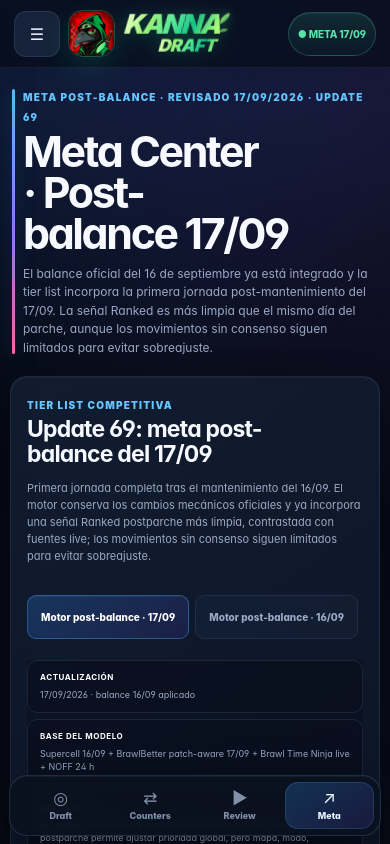
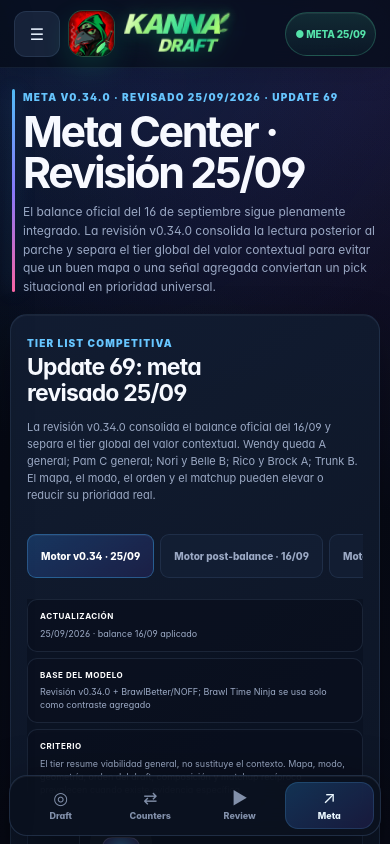
Before and after one commit to Raixerx1/Brawl-Stars-Lab-, a Next.js app: page /meta in a window 390 px wide. Shown: the top 844 px of the page. Built offline with nearby package versions, Linux system fonts and the light colour scheme; no server answers.

Commit message:
feat: finish Kanna Draft v0.34.0 Work changes
Consolidate the Sep 25 post-balance review, contextual tiers, Draft/Counter propagation, Pam first-pick calibration, mobile accessibility, and PWA cache refresh.

```diff
--- a/public/sw.js
+++ b/public/sw.js
@@ -1,4 +1,4 @@
-const CACHE = "kanna-draft-v0332-crow4";
+const CACHE = "kanna-draft-v0340-crow4";
 const CORE = [
   "/",
   "/draft",
--- a/src/app/counters/page.tsx
+++ b/src/app/counters/page.tsx
@@ -7,9 +7,9 @@
 export default function CountersPage() {
   return <div className="page">
     <div className="page-heading">
-      <span className="eyebrow">Matchup Lab v0.16 · recalculado 17/09</span>
+      <span className="eyebrow">Matchup Lab v0.17 · recalculado 25/09</span>
       <h1>Counters y amenazas</h1>
-      <p>Los enfrentamientos están sincronizados con el meta post-balance: ajustes oficiales del 16/09, viabilidad actualizada el 17/09 y cálculo recíproco por movilidad, antidive, control, alcance y wallbreak. Este mismo motor alimenta Draft Assist.</p>
+      <p>Los enfrentamientos están sincronizados con el roster v0.34.0: balance oficial del 16/09, revisión de viabilidad del 25/09 y cálculo recíproco por movilidad, antidive, control, alcance y wallbreak. El mismo motor alimenta Draft Assist, por lo que los cambios de Wendy, Pam, Nori, Rico, Belle, Brock y Trunk se propagan a ambos módulos.</p>
     </div>
     <CounterExplorer brawlers={brawlers} />
   </div>;
--- a/src/app/meta/page.tsx
+++ b/src/app/meta/page.tsx
@@ -44,9 +44,9 @@
 
   return <div className="page">
     <div className="page-heading">
-      <span className="eyebrow">Meta post-balance · revisado 17/09/2026 · Update 69</span>
-      <h1>Meta Center · Post-balance 17/09</h1>
-      <p>El balance oficial del 16 de septiembre ya está integrado y la tier list incorpora la primera jornada post-mantenimiento del 17/09. La señal Ranked es más limpia que el mismo día del parche, aunque los movimientos sin consenso siguen limitados para evitar sobreajuste.</p>
+      <span className="eyebrow">Meta v0.34.0 · revisado 25/09/2026 · Update 69</span>
+      <h1>Meta Center · Revisión 25/09</h1>
+      <p>El balance oficial del 16 de septiembre sigue plenamente integrado. La revisión v0.34.0 consolida la lectura posterior al parche y separa el tier global del valor contextual para evitar que un buen mapa o una señal agregada conviertan un pick situacional en prioridad universal.</p>
     </div>
 
     <MetaTierList data={tierListRaw} brawlers={brawlers} />
@@ -78,7 +78,7 @@
         <div>
           <span className="eyebrow">Mantenimiento 16/09 · oficial</span>
           <h2>Buffs del balance</h2>
-          <p>Poco, Chuck, Ollie, Trunk, Willow, Juju, Pam, Belle y R-T reciben mejoras directas. La promoción en tier se mantiene prudente hasta acumular más Ranked postparche.</p>
+          <p>Poco, Chuck, Ollie, Trunk, Willow, Juju, Pam, Belle y R-T reciben mejoras directas. v0.34.0 conserva esos cambios mecánicos, pero limita su traducción a tier global cuando el rendimiento depende del mapa o de una composición concreta.</p>
         </div>
         <strong>{september16.buffs.length} afectados</strong>
       </div>
@@ -107,7 +107,7 @@
         <strong>{meta.newestBrawler}</strong>
       </div>
       <div className="stats-grid">
-        <div className="stat-card"><b>17/09</b><span>última recalibración competitiva</span></div>
+        <div className="stat-card"><b>25/09</b><span>última recalibración competitiva</span></div>
         <div className="stat-card"><b>{rankedFeatured.mode}</b><span>último modo Ranked destacado registrado</span></div>
         <div className="stat-card"><b>{meta.rankedDataThrough}</b><span>evidencia observada activa</span></div>
         <div className="stat-card"><b>{meta.officialPatchDate}</b><span>balance oficial vigente</span></div>
@@ -118,49 +118,49 @@
     <section className="panel spaced">
       <div className="section-title">
         <div>
-          <span className="eyebrow">Modelo competitivo · revisión 17/09</span>
+          <span className="eyebrow">Modelo competitivo · revisión 25/09</span>
           <h2>Qué cambia en Draft Engine</h2>
-          <p>{patchDay.status}. La capa del 17/09 vuelve a ordenar la viabilidad global sin deshacer los deltas mecánicos del 16/09.</p>
+          <p>{patchDay.status}. v0.34.0 mantiene los deltas mecánicos del 16/09, pero recalibra la viabilidad general y el riesgo de first pick con una lectura más estable.</p>
         </div>
-        <strong>17/09</strong>
+        <strong>v0.34.0</strong>
       </div>
       <div className="patch-grid">
         <article className="patch-card">
           <div>
-            <span className="patch-badge patch-up">SUBEN</span>
-            <h3>Buffs modelizados</h3>
+            <span className="patch-badge patch-up">BUFFS VIGENTES</span>
+            <h3>Mejoras mecánicas conservadas</h3>
             <div className="tag-row">{patchDay.buffs.map((name) => <span key={name}>{name}</span>)}</div>
-            <p>El cambio oficial entra inmediatamente en el modelo; la promoción global posterior depende de la señal competitiva acumulada.</p>
+            <p>El buff oficial sigue entrando al motor. Su efecto sobre tier y prioridad de draft se limita cuando el valor depende de mapa, modo o protección del equipo.</p>
           </div>
         </article>
         <article className="patch-card">
           <div>
-            <span className="patch-badge patch-down">BAJAN</span>
-            <h3>Nerfs modelizados</h3>
+            <span className="patch-badge patch-down">NERFS VIGENTES</span>
+            <h3>Recortes mecánicos conservados</h3>
             <div className="tag-row danger">{patchDay.nerfs.map((name) => <span key={name}>{name}</span>)}</div>
-            <p>Se reduce seguridad, tempo o burst según el cambio. El mapa y el matchup concreto todavía pueden convertirlos en la mejor respuesta.</p>
+            <p>Los recortes siguen reduciendo seguridad, tempo o burst. Un mapa favorable puede compensar parte del nerf, pero no revierte automáticamente el tier general.</p>
           </div>
         </article>
         <article className="patch-card">
           <div>
-            <span className="patch-badge">MIXTO</span>
-            <h3>No forzar conclusión por un solo indicador</h3>
-            <div className="tag-row">{patchDay.mixed.map((name) => <span key={name}>{name}</span>)}</div>
-            <p>Wendy gana vida base y movilidad sobre agua con gadget, pero pierde una parte importante de sus escudos y de la resistencia de la torreta; el 17/09 pasa de S+ a S.</p>
+            <span className="patch-badge">RECALIBRADO</span>
+            <h3>Wendy deja de ser prioridad S global</h3>
+            <div className="tag-row"><span>Wendy · A</span></div>
+            <p>La vida base y la movilidad sobre agua siguen aportando, pero los escudos y la torreta más débiles elevan el riesgo de abrirla a ciegas. v0.34.0 la deja en A general.</p>
           </div>
         </article>
       </div>
 
       <div className="meta-signal-grid-v32">
         <article>
-          <span className="eyebrow">Núcleo alto del 17/09</span>
-          <h3>Gus · Amber · Shade · Wendy · El Primo · Ash · Poco</h3>
-          <p>Combinan fortaleza previa, impacto mecánico del parche y señal post-mantenimiento. El orden concreto depende del mapa y del draft.</p>
+          <span className="eyebrow">Decisiones consolidadas 25/09</span>
+          <h3>Wendy A · Brock A · Rico A · Nori B · Belle B · Trunk B · Pam C</h3>
+          <p>Son tiers generales. Rico puede alcanzar valor S contextual; Nori y Belle A contextual; Pam B/A contextual en Zona Restringida y mapas estáticos que protegen su torreta.</p>
         </article>
         <article>
-          <span className="eyebrow danger-text">Lectura con cautela</span>
-          <h3>Wendy · Nori · R-T · Ollie · Chuck · Meg</h3>
-          <p>El cambio de kit, el rol contextual o la muestra todavía joven impiden convertir una subida puntual en una conclusión universal.</p>
+          <span className="eyebrow danger-text">Contexto antes que etiqueta</span>
+          <h3>Rico · Nori · Belle · Pam</h3>
+          <p>Estos picks son especialmente sensibles a geometría, modo y composición. Draft Assist aplica sus perfiles y afinidades concretas en lugar de elevar permanentemente el tier global.</p>
         </article>
       </div>
     </section>
@@ -224,13 +224,13 @@
 
     <section className="panel spaced">
       <span className="eyebrow">Criterio competitivo</span>
-      <h2>Cómo interpretar la revisión del 17/09</h2>
+      <h2>Cómo interpretar la revisión del 25/09</h2>
       <div className="note-list">
-        <p>✓ Las cifras de balance son oficiales de Supercell; los tiers son una interpretación competitiva actualizada con señal posterior al mantenimiento.</p>
-        <p>✓ BrawlBetter patch-aware se prioriza para Ranked; Brawl Time Ninja y NOFF sirven de contraste para detectar picos de uso o discrepancias.</p>
-        <p>✓ Un movimiento aislado de una fuente no fuerza por sí solo un salto extremo de tier.</p>
-        <p>✓ Mapa, geometría, orden del draft y matchup uno a uno conservan prioridad sobre el tier global.</p>
-        <p>✓ El snapshot provisional del 16/09 permanece accesible para comparar cuánto cambió la lectura tras la primera jornada postparche.</p>
+        <p>✓ Las cifras del balance del 16/09 siguen siendo las oficiales de Supercell; los tiers son una capa competitiva del motor.</p>
+        <p>✓ BrawlBetter y NOFF pesan más en esta revisión; Brawl Time Ninja se usa como contraste agregado y no como señal post-hotfix aislada.</p>
+        <p>✓ Un buen rendimiento en un modo o geometría concreta se expresa como valor contextual, no como promoción automática del tier global.</p>
+        <p>✓ Mapa, geometría, orden del draft, composición y matchup uno a uno conservan prioridad sobre el tier general.</p>
+        <p>✓ Los snapshots previos permanecen como histórico para distinguir el efecto del parche de la recalibración posterior.</p>
       </div>
     </section>
   </div>;
--- a/src/components/AppShell.tsx
+++ b/src/components/AppShell.tsx
@@ -41,7 +41,7 @@
         const active = isActivePath(path, href);
         return <Link key={href} className={active ? "active" : ""} aria-current={active ? "page" : undefined} href={href} onClick={() => setOpen(false)}><span aria-hidden="true">{icon}</span>{label}</Link>;
       })}</nav>
-      <div className="sidebar-note"><b>Base v0.33.3</b><span>Meta U69 · post-balance 17/09</span><span>Analyzer v0.33 · captura + lectura en vivo</span></div>
+      <div className="sidebar-note"><b>Base v0.34.0</b><span>Meta U69 · revisado 25/09</span><span>Analyzer v0.33 · captura + lectura en vivo</span></div>
     </aside>
     <main>
       <header className="topbar kanna-topbar">
@@ -55,7 +55,7 @@
             <em>Draft</em>
           </span>
         </Link>
-        <Link className="status-pill" href="/meta">● META 17/09</Link>
+        <Link className="status-pill" href="/meta">● META 25/09</Link>
       </header>
       {children}
       <footer>Proyecto independiente no afiliado a Supercell. Imágenes servidas por BrawlAPI/Brawlify. Los tiers estadísticos no equivalen por sí solos a porcentajes de victoria en tu draft.</footer>
--- a/src/components/MetaTierList.tsx
+++ b/src/components/MetaTierList.tsx
@@ -15,7 +15,7 @@
 };
 
 const tierOrder = ["S+", "S", "A+", "A", "B+", "B", "C", "D", "F", "Sin datos"];
-const CURRENT_MODEL_LABEL = "Motor post-balance · 17/09";
+const CURRENT_MODEL_LABEL = "Motor v0.34 · 25/09";
 
 function sourceForSnapshot(snapshot: string, data: TierListData) {
   if (snapshot.startsWith("BrawlMetrics Legendary")) {
@@ -55,9 +55,9 @@
     return grouped;
   }, [brawlers]);
 
-  // The live 17/09 model is generated from the same runtime roster consumed by
-  // Draft Assist and Counter Explorer. The 16/09 JSON snapshot remains below as
-  // an auditable historical tab.
+  // The v0.34 model is generated from the same runtime roster consumed by Draft
+  // Assist and Counter Explorer. Older JSON snapshots remain available as an
+  // auditable historical reference.
   const currentModel = rosterFallback;
   const snapshots = useMemo<Record<string, TierSnapshot>>(() => ({
     [CURRENT_MODEL_LABEL]: currentModel,
@@ -68,7 +68,7 @@
   const [snapshot, setSnapshot] = useState(CURRENT_MODEL_LABEL);
   const selected = snapshots[snapshot] || currentModel;
   const isCurrentModel = snapshot === CURRENT_MODEL_LABEL;
-  const snapshotDate = snapshot.match(/(\d{2}\/\d{2})/)?.[1] || "17/09";
+  const snapshotDate = snapshot.match(/(\d{2}\/\d{2})/)?.[1] || "25/09";
   const snapshotSource = sourceForSnapshot(snapshot, data);
   const lookup = useMemo(
     () => new Map(brawlers.map((brawler) => [brawler.name, brawler])),
@@ -79,11 +79,11 @@
     <div className="section-title">
       <div>
         <span className="eyebrow">Tier list competitiva</span>
-        <h2>Update 69: meta post-balance del 17/09</h2>
+        <h2>Update 69: meta revisado 25/09</h2>
         <p>{isCurrentModel
-          ? "Primera jornada completa tras el mantenimiento del 16/09. El motor conserva los cambios mecánicos oficiales y ya incorpora una señal Ranked postparche más limpia, contrastada con fuentes live; los movimientos sin consenso siguen limitados para evitar sobreajuste."
+          ? "La revisión v0.34.0 consolida el balance oficial del 16/09 y separa el tier global del valor contextual. Wendy queda A general; Pam C general; Nori y Belle B; Rico y Brock A; Trunk B. El mapa, el modo, el orden y el matchup pueden elevar o reducir su prioridad real."
           : snapshot.startsWith("Motor post-balance · 16/09")
-            ? "Fotografía provisional del mismo día del mantenimiento. Se conserva para auditar cuánto cambió la lectura tras acumular una jornada postparche."
+            ? "Fotografía provisional del mismo día del mantenimiento. Se conserva para auditar cuánto cambió la lectura al acumular señal postparche."
             : snapshot.startsWith("Motor U69")
               ? "Fotografía operativa anterior al balance del 16/09. Se conserva para ver qué movimientos vienen del parche y cuáles ya existían antes."
               : snapshot.startsWith("BrawlMetrics Legendary")
@@ -105,12 +105,12 @@
     </div>
 
     <div className="meta-tier-source">
-      <span><b>Actualización</b>{isCurrentModel ? "17/09/2026 · balance 16/09 aplicado" : `${snapshotDate}/2026`}</span>
+      <span><b>Actualización</b>{isCurrentModel ? "25/09/2026 · balance 16/09 aplicado" : `${snapshotDate}/2026`}</span>
       <span><b>{isCurrentModel ? "Base del modelo" : "Fuente estadística"}</b>{isCurrentModel
-        ? "Supercell 16/09 + BrawlBetter patch-aware 17/09 + Brawl Time Ninja live + NOFF 24 h"
+        ? "Revisión v0.34.0 + BrawlBetter/NOFF; Brawl Time Ninja se usa solo como contraste agregado"
         : snapshotSource.label}{!isCurrentModel && <a href={snapshotSource.url} target="_blank" rel="noreferrer">Abrir fuente ↗</a>}</span>
       <span><b>Criterio</b>{isCurrentModel
-        ? "El cambio oficial sigue pesando desde el minuto uno; la primera jornada postparche permite ajustar prioridad global, pero mapa, modo, geometría, orden y matchup recíproco prevalecen sobre el tier."
+        ? "El tier resume viabilidad general, no sustituye el contexto. Mapa, modo, geometría, orden del draft, composición y matchup recíproco prevalecen cuando existe evidencia específica."
         : snapshot.startsWith("BrawlMetrics Legendary")
           ? "Dato de Legendary previo al balance: útil como baseline, no como estado actual del parche."
           : snapshot.includes("02/09")
--- a/src/lib/data.ts
+++ b/src/lib/data.ts
@@ -7,6 +7,7 @@
 import { update69LiveSources, update69MetaLive } from "./update69-meta";
 import { applyUpdate69Maps } from "./update69-maps";
 import { applyPostBalance1709 } from "./post-balance-1709";
+import { applyPostBalance2509 } from "./post-balance-2509";
 import { rankCountersAgainst, rankTargetsFor } from "./counter-engine";
 
 const currentMetaSources = [
@@ -16,11 +17,14 @@
 
 /**
  * Update 69 + balance 16/09. The patch layer applies the official mechanical
- * changes first; the 17/09 layer then updates the observed competitive baseline
- * using the first cleaner post-maintenance Ranked sample.
+ * changes first; the 17/09 layer establishes the first clean post-maintenance
+ * baseline; v0.34.0 then consolidates the later 25/09 review without rewriting
+ * unrelated roster decisions.
  */
-export const brawlers = applyPostBalance1709(
-  applyUpdate69Live(applySeason53Meta(brawlersRaw as Brawler[])),
+export const brawlers = applyPostBalance2509(
+  applyPostBalance1709(
+    applyUpdate69Live(applySeason53Meta(brawlersRaw as Brawler[])),
+  ),
 );
 
 const isStrongDraftMatchup = (matchup: ReturnType<typeof rankTargetsFor>[number]) =>
@@ -29,10 +33,10 @@
 
 /**
  * Draft Engine consumes counters/counteredBy as strong tactical relationships.
- * Rebuild them from the current reciprocal engine after the 17/09 calibration,
- * so old static relations cannot override the September 16 balance. We admit a
- * slightly wider explicit relation (>=66) but keep calculated matchups at >=70
- * and require at least medium confidence.
+ * Rebuild them from the current reciprocal engine after the v0.34.0 calibration,
+ * so old static relations cannot override the September 16 balance or the later
+ * 25/09 viability review. Calculated matchups require >=70 plus at least medium
+ * confidence; explicit reviewed relations are admitted from >=66.
  */
 export const draftBrawlers: Brawler[] = brawlers.map((brawler) => ({
   ...brawler,
@@ -65,19 +69,18 @@
 export const meta = {
   ...metaRaw,
   ...update69MetaLive,
-  updated: "2026-09-17",
-  rankedDataThrough: "17/09/2026 · BrawlBetter patch-aware + Brawl Time Ninja live + NOFF 24 h · baseline Ranked alto 03/09",
-  update69BalanceStatus: "BALANCE 16/09 APLICADO · meta recalibrado 17/09 con la primera jornada post-mantenimiento. Se conserva freno anti-sobreajuste para señales sin consenso.",
-  nextBalanceWindow: "Seguimiento postparche 18–19/09/2026 · confirmar estabilidad de Gus, Wendy, Poco, R-T y las promociones de control/soporte",
+  updated: "2026-09-25",
+  rankedDataThrough: "25/09/2026 · revisión v0.34.0 post-balance; BrawlBetter/NOFF priorizados y Brawl Time Ninja usado solo como contraste agregado",
+  update69BalanceStatus: "BALANCE 16/09 APLICADO · v0.34.0 consolidado 25/09. Los tiers globales no sustituyen el ajuste por mapa, modo, orden y matchup.",
+  nextBalanceWindow: "Seguimiento posterior a v0.34.0 · vigilar estabilidad de Wendy y Pam y mantener los picks contextuales separados del tier global",
   update69Highlights: [
     "Balance oficial del 16/09 plenamente aplicado al Draft Engine y al Counter Engine.",
-    "La primera jornada postparche consolida a Gus como referencia del grupo alto; Amber, Shade, Wendy y El Primo siguen con prioridad competitiva elevada.",
-    "Poco sube al núcleo S del modelo por el doble buff de curación y una señal Ranked favorable tras el mantenimiento.",
-    "Wendy baja de S+ a S: sigue fuerte, pero los recortes de escudo y torreta aumentan el riesgo de abrirla a ciegas.",
-    "Lou, Sandy, Larry & Lawrie, Gale y Maisie reciben promoción prudente por señal postparche; se limitan a A mientras no exista consenso suficiente para S.",
-    "R-T queda en B global pese al buff: gana valor específico como antidive y counterpick, pero la señal general todavía no justifica A.",
-    "Nori, Meg y Brock mantienen la penalización posterior al nerf; Colette conserva su función antitanque pese al recorte del Buffie.",
-    "Los counters del Draft Assist se regeneran desde el motor recíproco actual y ya no dependen de listas históricas estáticas."
+    "Wendy queda A general: sigue siendo competitiva, pero los recortes de escudos y torreta ya no justifican una prioridad S global.",
+    "Pam queda C general. Conserva valor B/A contextual en Zona Restringida y escenarios estáticos que protegen la torreta, y deja de tratarse como first pick seguro.",
+    "Nori queda B general con ventanas A contextuales; Rico A con techo S contextual; Belle B con valor A contextual en mapas abiertos.",
+    "Brock se mantiene A y Trunk se mantiene B; no se fuerzan promociones por señales puntuales.",
+    "Los counters del Draft Assist se regeneran desde el motor recíproco sobre el roster v0.34.0, por lo que tier y perfiles revisados se propagan a Counter Explorer y Draft Assist.",
+    "Mapa, geometría, orden del draft y matchup uno a uno siguen prevaleciendo sobre el tier global."
   ],
   sources: currentMetaSources,
 };
--- /dev/null
+++ b/src/lib/post-balance-2509.ts
@@ -0,0 +1,85 @@
+import type { Brawler } from "./types";
+
+/**
+ * v0.34.0 — consolidation of the post-16/09 meta review completed on 25/09.
+ *
+ * This layer sits on top of the official 16/09 mechanics and the 17/09
+ * post-maintenance calibration. It only changes decisions that were explicitly
+ * re-reviewed later in the cycle; the rest of the roster keeps the 17/09 model.
+ */
+export const POST_BALANCE_2509_REVIEW_DATE = "25/09/2026";
+export const POST_BALANCE_2509_MODEL_VERSION = "v0.34.0-u69-postbalance-2509";
+
+/** Final general tiers retained by the v0.34.0 review. */
+export const postBalance2509TierByName: Record<string, string> = {
+  Wendy: "A",
+  Brock: "A",
+  Nori: "B",
+  Rico: "A",
+  Belle: "B",
+  Trunk: "B",
+  Pam: "C",
+};
+
+export const postBalance2509Summary = {
+  status: "Meta v0.34.0 · revisión 25/09 sobre el balance oficial del 16/09",
+  stable: ["Brock", "Trunk"],
+  contextual: ["Rico", "Nori", "Belle", "Pam"],
+  downgraded: ["Wendy", "Pam"],
+  notes: [
+    "Wendy queda A general: sigue siendo útil, pero el recorte de escudos y torreta ya no justifica tratarla como prioridad S global.",
+    "Nori queda B general con ventanas A cuando mapa, modo y draft permiten explotar su movilidad.",
+    "Rico queda A general y puede rendir como S contextual en mapas de rebotes y muros favorables.",
+    "Belle queda B general con valor A contextual en mapas abiertos y líneas largas.",
+    "Trunk se mantiene B general; no se fuerza una promoción por una señal puntual.",
+    "Pam baja a C general. Conserva valor B/A contextual en Zona Restringida y escenarios estáticos que protegen la torreta, pero deja de considerarse first pick seguro.",
+  ],
+} as const;
+
+function max(value: number | undefined, minimum: number) {
+  return Math.max(value ?? minimum, minimum);
+}
+
+function min(value: number | undefined, maximum: number) {
+  return Math.min(value ?? maximum, maximum);
+}
+
+export function applyPostBalance2509(roster: Brawler[]): Brawler[] {
+  return roster.map((brawler) => {
+    const reviewedTier = postBalance2509TierByName[brawler.name];
+    if (!reviewedTier) return brawler;
+
+    let modes = brawler.modes;
+    let firstPickProfile = brawler.firstPickProfile;
+
+    if (brawler.name === "Pam") {
+      // The 16/09 sustain buffs remain real, but they are intentionally scoped to
+      // static control environments instead of inflating Pam's global tier.
+      modes = {
+        ...modes,
+        "Zona Restringida": max(modes["Zona Restringida"], 8),
+      };
+
+      // Equivalent to the Work review's safeFirstPick=false decision without
+      // introducing a second boolean scoring path: lower blind safety and raise
+      // counter risk so the existing first-pick model penalizes blind openings.
+      if (firstPickProfile) {
+        firstPickProfile = {
+          ...firstPickProfile,
+          blindSafety: min(firstPickProfile.blindSafety, 45),
+          counterRisk: max(firstPickProfile.counterRisk, 62),
+        };
+      }
+    }
+
+    return {
+      ...brawler,
+      tier: reviewedTier,
+      modes,
+      matchupReviewedAt: POST_BALANCE_2509_REVIEW_DATE,
+      firstPickProfileReviewedAt: firstPickProfile ? POST_BALANCE_2509_REVIEW_DATE : brawler.firstPickProfileReviewedAt,
+      firstPickProfileVersion: firstPickProfile ? POST_BALANCE_2509_MODEL_VERSION : brawler.firstPickProfileVersion,
+      firstPickProfile,
+    };
+  });
+}
```
Also changed, not shown: src/app/draft/draft-mobile-accessibility-v340.css (added, +60 -0 lines), src/app/draft/page.tsx (+4 -3 lines).
